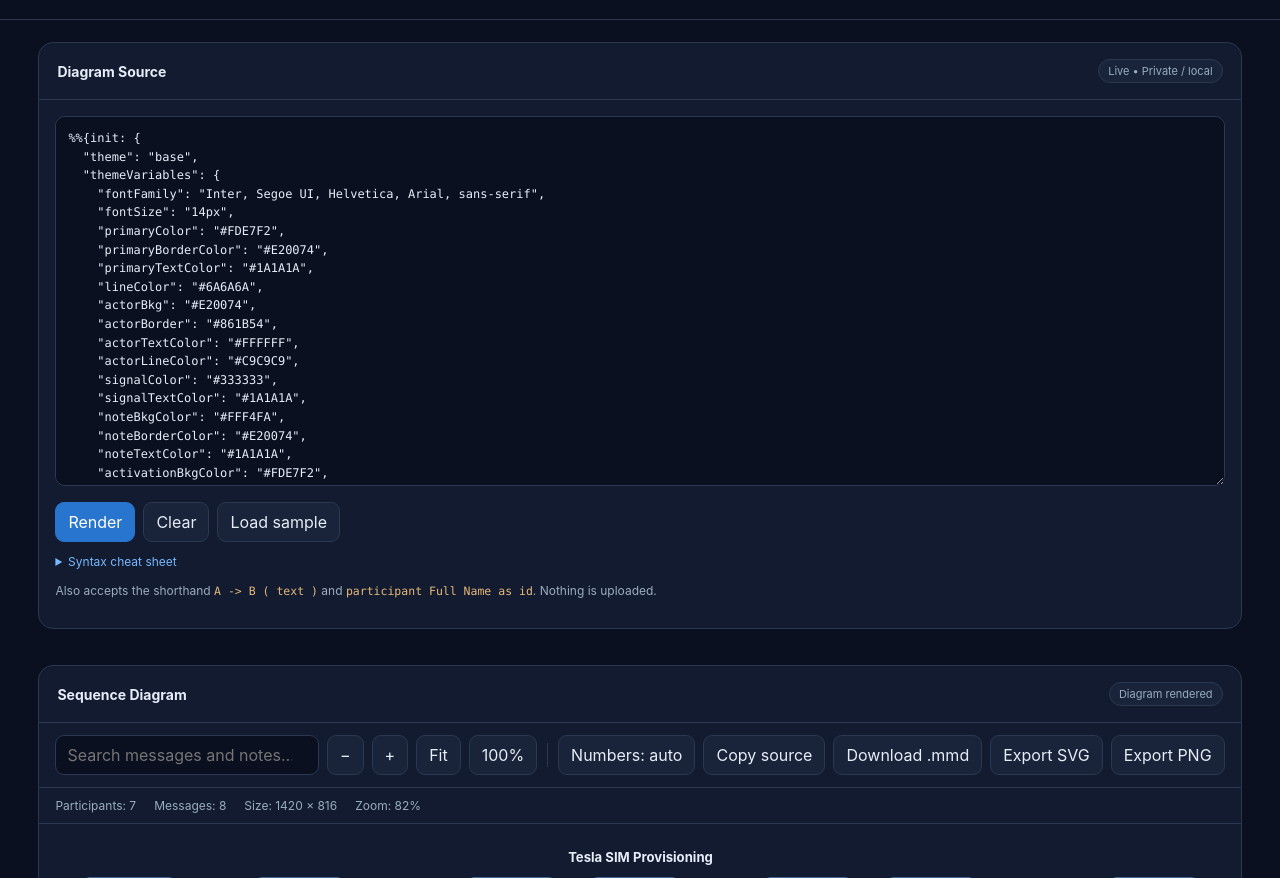
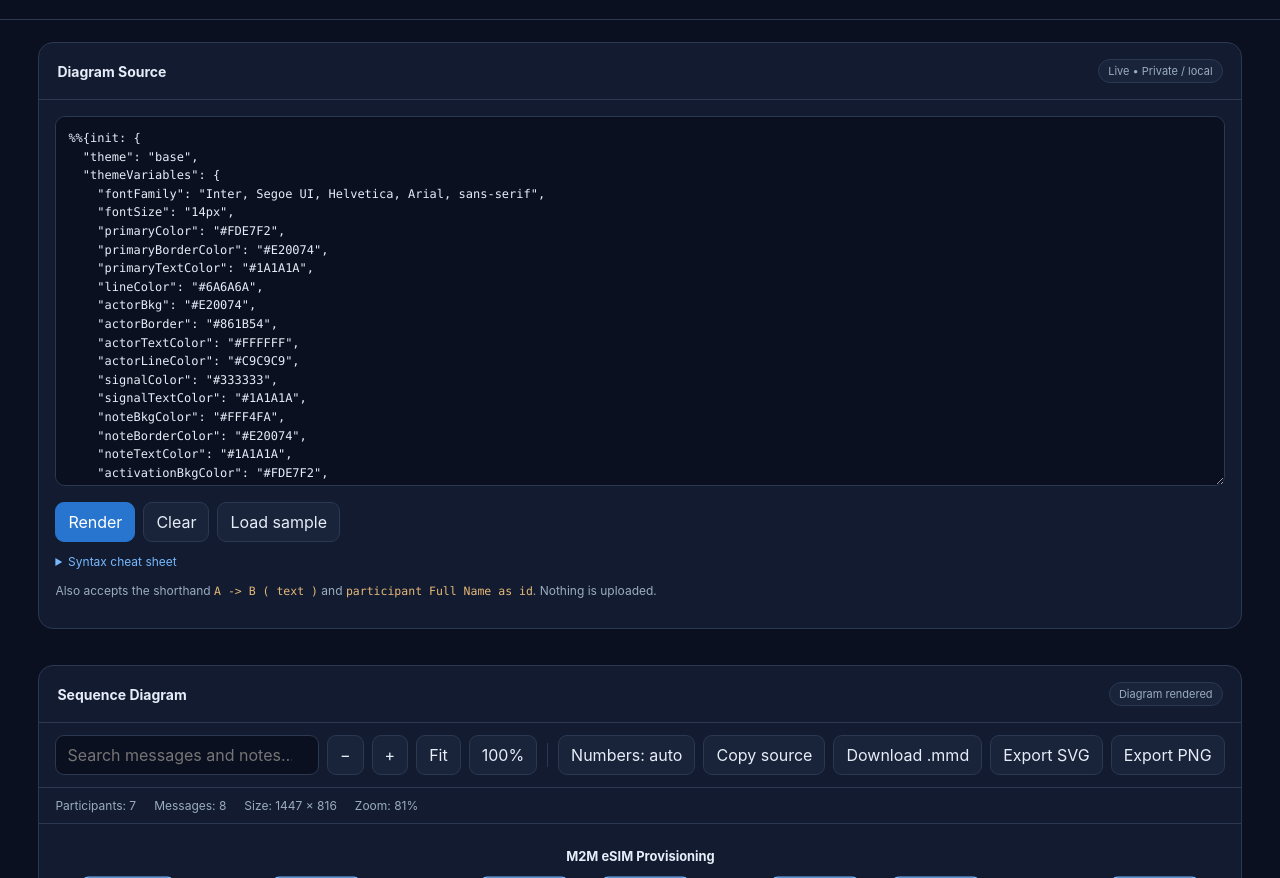
Before and after one commit to xantegh/xantegh.github.io, a plain HTML site: page sequence_studio.html in a window 1280 px wide. Shown: the part 74-952 px from the top of the page. Drawn offline with Linux system fonts and the light colour scheme.

Commit message:
Add files via upload

```diff
--- a/sequence_studio.html
+++ b/sequence_studio.html
@@ -69,7 +69,7 @@ const DEFAULT_INIT=`%%{init: {
 const SAMPLE=DEFAULT_INIT+`
 sequenceDiagram
     autonumber
-    title Tesla SIM Provisioning
+    title M2M eSIM Provisioning
     participant ts  as Supply Chain
     participant e1  as eUM
     participant tft as Secure<br/>Transfer
@@ -80,7 +80,7 @@ sequenceDiagram
 
     rect rgb(226,0,116)
     Note over ts,cc: Order & profile preparation
-    ts  ->> e1  : Place order for Tesla SKU<br/>(with input file)
+    ts  ->> e1  : Place order for Customer SKU<br/>(with input file)
     e1  ->> tft : Generate profile, load into SM-DP,<br/>send output file
     tft ->> cc  : Files loaded
     end
```
